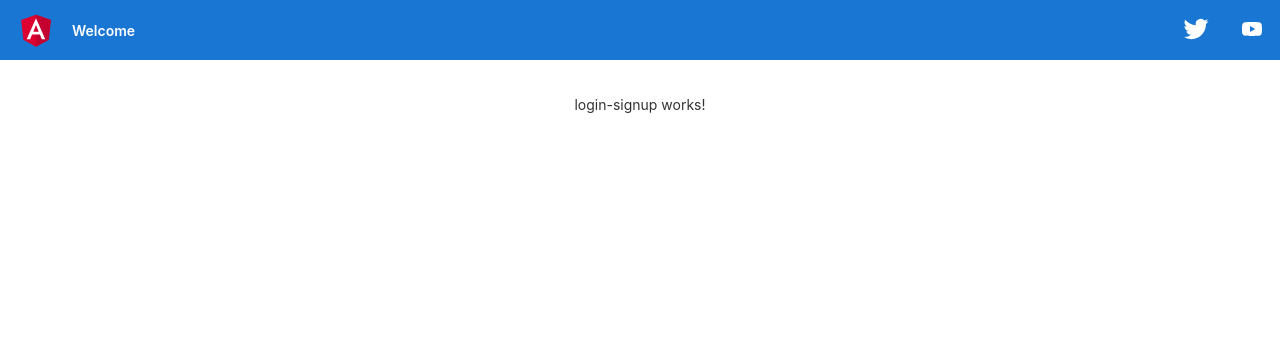
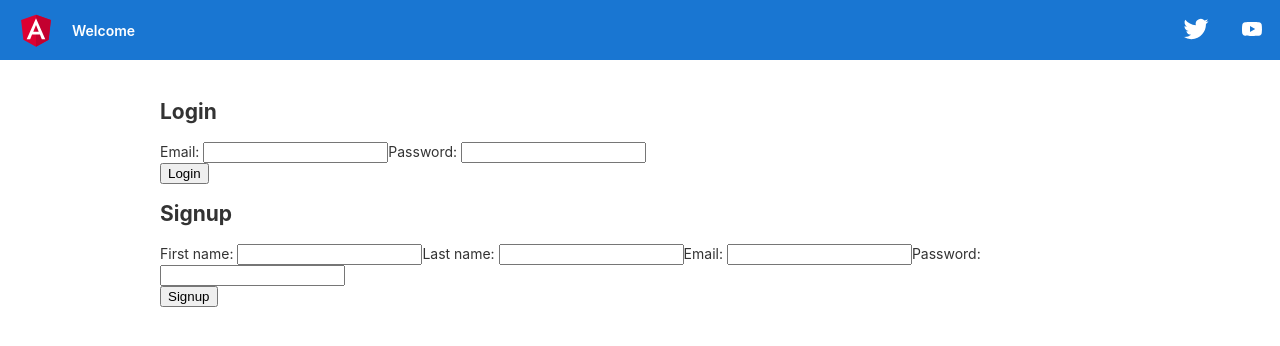
Before and after one commit to vinodjohn/javaremoteee7-angular-practice, an Angular app: page / in a window 1280 px wide. Shown: the top 346 px of the page. Built offline with nearby package versions, Linux system fonts and the light colour scheme.

Commit message:
Added html form and modified component form logic

```diff
--- a/src/app/login-signup/login-signup.component.html
+++ b/src/app/login-signup/login-signup.component.html
@@ -1 +1,35 @@
-<p>login-signup works!</p>
+<div id="message" *ngIf="showMessage">
+  <p>{{ message }}</p>
+</div>
+
+<div id="login">
+  <h2>Login</h2>
+  <form #userForm=ngForm (ngSubmit)="login(userForm)">
+    <label for="email">Email: </label>
+    <input type="email" id="email" name="email" [(ngModel)]="loginEmail" required="required"/>
+
+    <label for="password">Password: </label>
+    <input type="password" id="password" name="password" [(ngModel)]="loginPassword" required="required"/>
+    <br/>
+    <input type="submit" value="Login"/>
+  </form>
+</div>
+
+<div id="signUp">
+  <h2>Signup</h2>
+  <form #userForm=ngForm (ngSubmit)="signUp(userForm)">
+    <label for="firstName">First name: </label>
+    <input type="text" id="firstName" name="firstName" [(ngModel)]="firstName" required="required"/>
+
+    <label for="lastName">Last name: </label>
+    <input type="text" id="lastName" name="lastName" [(ngModel)]="lastName" required="required"/>
+
+    <label for="signup-email">Email: </label>
+    <input type="email" id="signup-email" name="email" [(ngModel)]="email" required="required"/>
+
+    <label for="signup-password">Password: </label>
+    <input type="password" id="signup-password" name="password" [(ngModel)]="password" required="required"/>
+    <br/>
+    <input type="submit" value="Signup"/>
+  </form>
+</div>
--- a/src/app/login-signup/login-signup.component.ts
+++ b/src/app/login-signup/login-signup.component.ts
@@ -15,6 +15,8 @@ export class LoginSignupComponent implements OnInit {
     password: String = '';
     message: String = '';
     showMessage: boolean = false;
+    loginEmail: String = '';
+    loginPassword: String = '';
 
     constructor() {
     }
@@ -25,12 +27,12 @@ export class LoginSignupComponent implements OnInit {
     signUp(userForm: NgForm) {
         if (this.validateSignup()) {
             this.users.push(new User(this.firstName, this.lastName, this.email, this.password));
-            userForm.reset();
-            this.message = 'Signup successful';
+            this.message = 'Signup successful!';
         } else {
-          this.message = 'Invalid email or password!';
+            this.message = 'Signup unsuccessful! Invalid email or password!';
         }
 
+        userForm.reset();
         this.showMessage = true;
     }
 
@@ -40,7 +42,7 @@ export class LoginSignupComponent implements OnInit {
     }
 
     login(userForm: NgForm) {
-      this.message = this.validateLogin() ? 'Login successful!' : 'Invalid email or password!';
+        this.message = this.validateLogin() ? 'Login successful!' : 'Login unsuccessful! Invalid email or password!';
         this.showMessage = true;
         userForm.reset();
     }
@@ -49,7 +51,7 @@ export class LoginSignupComponent implements OnInit {
         let result = false;
 
         this.users.forEach(value => {
-        if (value.email === this.email && value.password === this.password) {
+            if (value.email === this.loginEmail && value.password === this.loginPassword) {
                 result = true;
             }
         });
```
Also changed, not shown: src/app/app.module.ts (+5 -3 lines). Lines whose indentation alone changed are shown as unchanged.
